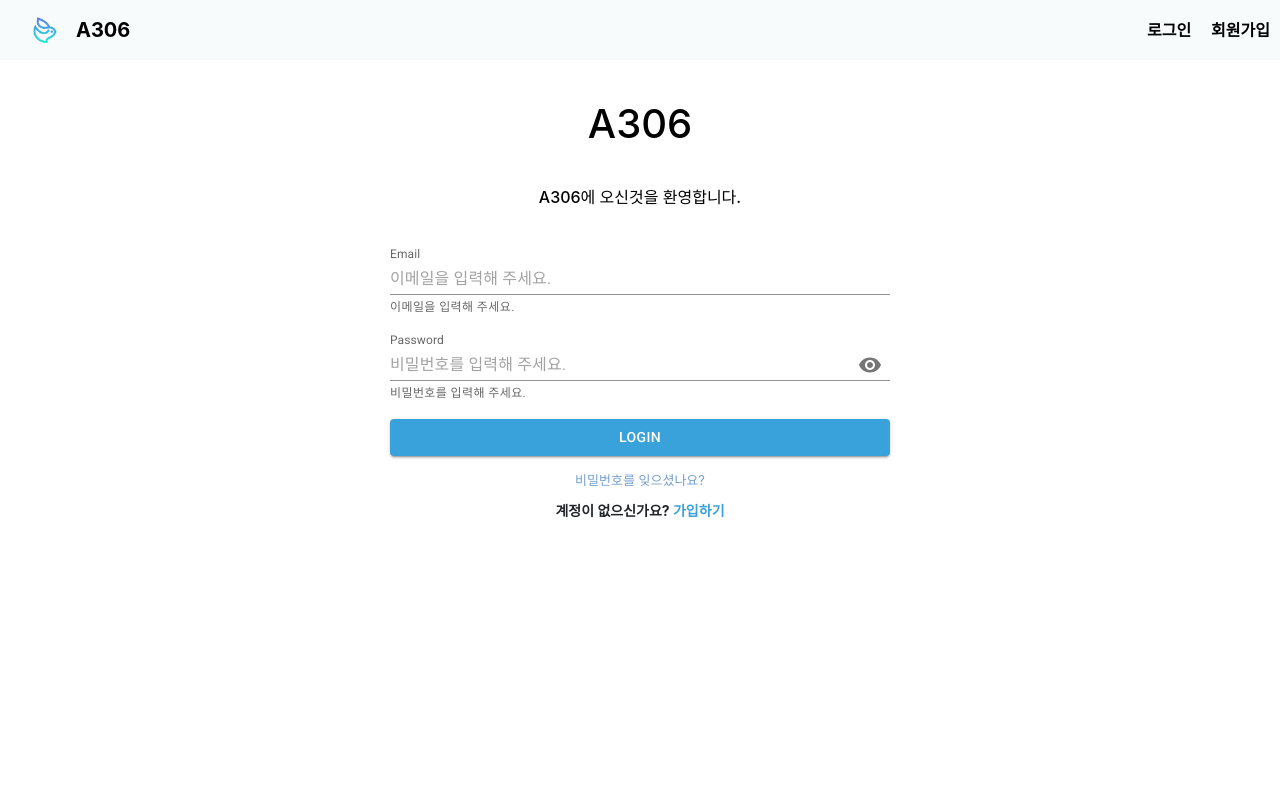
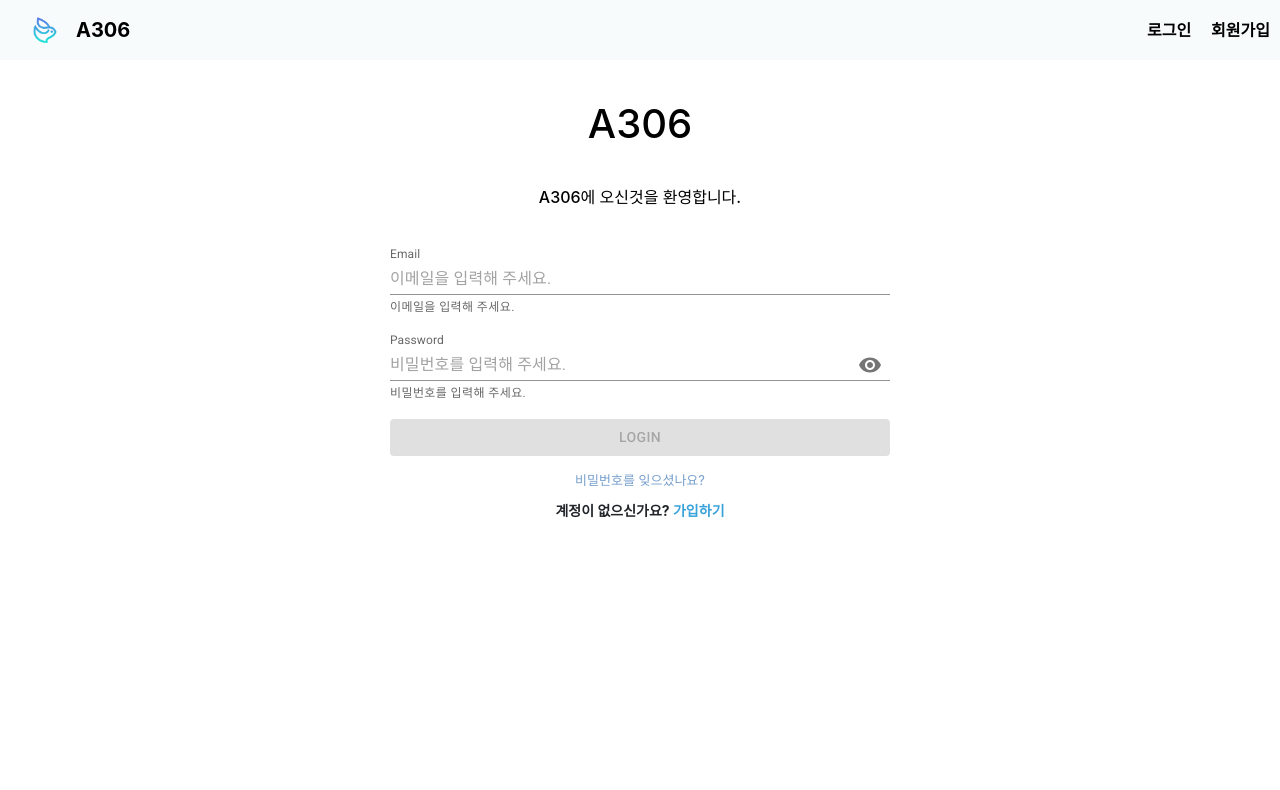
Before and after one commit to wasiwasi/synergy, a React (Create React App) app in the folder frontend/: page /login in a window 1280 px wide. Shown: the top 790 px of the page. Built offline with nearby package versions, Linux system fonts and the light colour scheme.

Commit message:
FEAT: Impl Button disabled when abnormal input

```diff
--- a/frontend/src/pages/Login.tsx
+++ b/frontend/src/pages/Login.tsx
@@ -57,9 +57,9 @@ const Login = () => {
   const navigate = useNavigate();
 
   // 유효성 검사
-  const [isEmail, setIsEmail] = useState<boolean>(true);
-  const [isPassword, setIsPassword] = useState<boolean>(true);
-
+  const [isEmail, setIsEmail] = useState<boolean>(false);
+  const [isPassword, setIsPassword] = useState<boolean>(false);
+  const [isEmpty, setIsEmpty] = useState<boolean>(true);
   // const router = useRouter();
 
   //에러메시지 저장
@@ -108,13 +108,16 @@ const Login = () => {
 
     if (event.target.value === "") {
       setEmailError("이메일을 입력해 주세요.");
-      setIsEmail(true);
+      setIsEmail(false);
+      setIsEmpty(true);
     } else if (!emailRegex.test(emailCurrent)) {
       setEmailError("이메일 형식에 맞게 입력해 주세요.");
       setIsEmail(false);
+      setIsEmpty(false);
     } else {
       setEmailError("올바른 이메일 형식입니다!");
       setIsEmail(true);
+      setIsEmpty(false);
     }
   };
 
@@ -127,13 +130,16 @@ const Login = () => {
 
     if (event.target.value === "") {
       setPasswordError("비밀번호를 입력해 주세요.");
-      setIsPassword(true);
+      setIsPassword(false);
+      setIsEmpty(true);
     } else if (event.target.value.length < 8) {
       setPasswordError("비밀번호는 8자리 이상 입니다.");
       setIsPassword(false);
+      setIsEmpty(false);
     } else {
       setPasswordError("8자리 이상 입니다!");
       setIsPassword(true);
+      setIsEmpty(false);
     }
   };
 
@@ -161,7 +167,7 @@ const Login = () => {
 
             <LoginInput>
               <FormControl
-                error={isEmail === true ? false : true}
+                error={ (!isEmail && !isEmpty) }
                 variant="standard"
                 fullWidth
               >
@@ -183,7 +189,7 @@ const Login = () => {
 
             <LoginInput>
               <FormControl
-                error={isPassword === true ? false : true}
+                error={ (!isPassword && !isEmpty) }
                 variant="standard"
                 fullWidth
               >
@@ -221,7 +227,7 @@ const Login = () => {
 
             <LoginInput>
               <Button
-                // disabled={ (isEmail === true ? false : true) || (isPassword === true ? false : true) }
+                disabled={ !(isEmail && isPassword && !isEmpty) }
                 variant="contained"
                 size="medium"
                 fullWidth
--- a/frontend/src/pages/Signup.tsx
+++ b/frontend/src/pages/Signup.tsx
@@ -385,13 +385,12 @@ const Signup = () => {
                 </div>
               )}
             </SignupInput>
-            <SignupInput onClick={onSignUp}>
+            <SignupInput>
               <Button
                 type="submit"
                 variant="contained"
                 size="medium"
                 fullWidth
-                // && usableNickName && usableEmail 추가하기
                 disabled={
                   !(
                     isNickName &&
@@ -402,6 +401,7 @@ const Signup = () => {
                     usableEmail
                   )
                 }
+                onClick={onSignUp}
               >
                 회원 가입
               </Button>
```
